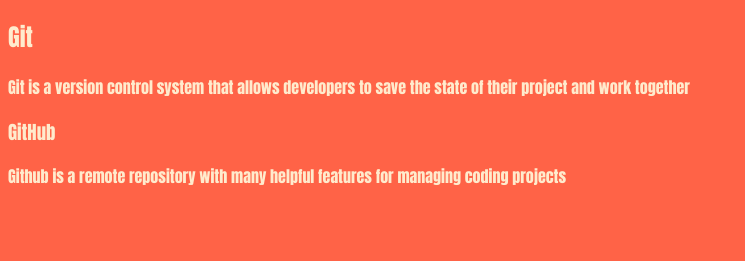
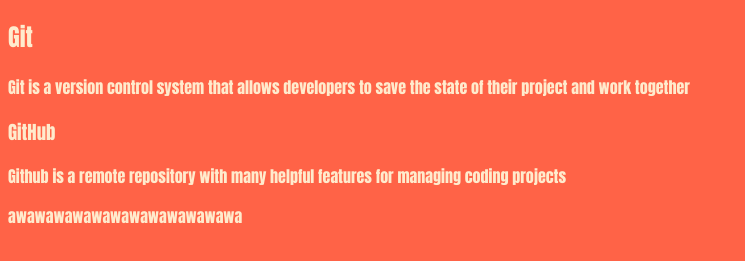
Before and after one commit to AmannaWong/publish-respository-test, a plain HTML site: page index.html in a window 1280 px wide. Shown: the part 73-334 px from the top of the page, without its empty margins (0-745 px from the left). Drawn offline with Linux system fonts and the light colour scheme.

Commit message:
add bad content

```diff
--- a/index.html
+++ b/index.html
@@ -15,5 +15,7 @@
 
     <h3>GitHub</h3>
     <p>Github is a remote repository with many helpful features for managing coding projects</p>
+
+    <p>awawawawawawawawawawawawa</p>
 </body>
 </html>
```
